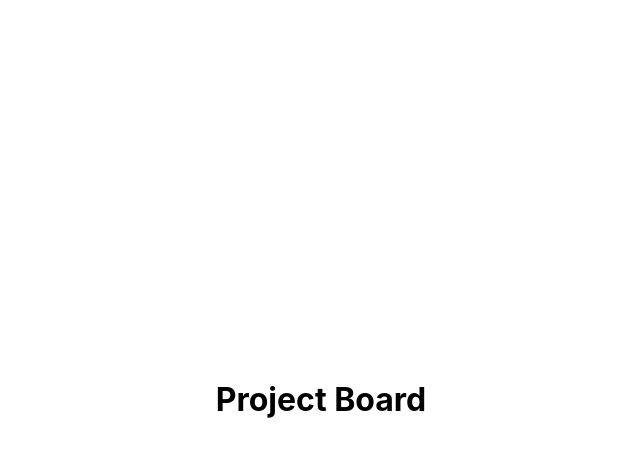
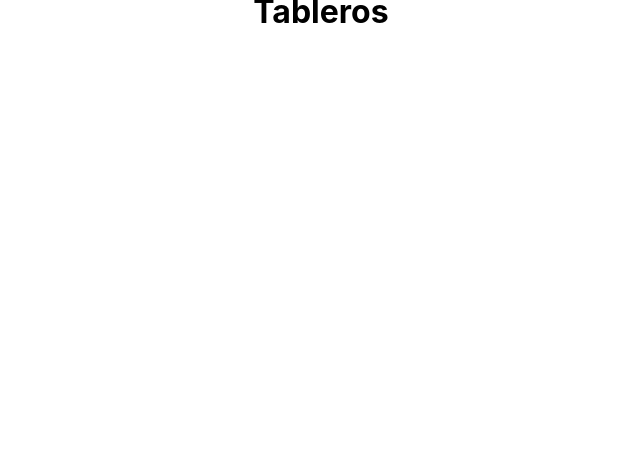
Before and after one commit to wltomv/project-board, a Vue app: page / in a window 1280 px wide. Shown: the top 456 px of the page, without its empty margins (319-959 px from the left). Built offline with nearby package versions, Linux system fonts and the light colour scheme.

Commit message:
Update home route

```diff
--- /dev/null
+++ b/src/pages/Home.vue
@@ -0,0 +1,16 @@
+<script></script>
+
+<template>
+  <div class="container">
+    <h1>Tableros</h1>
+  </div>
+</template>
+
+<style scoped>
+.container {
+  width: 100%;
+  display: flex;
+  justify-content: center;
+  align-items: center;
+}
+</style>
--- a/src/router/index.js
+++ b/src/router/index.js
@@ -1,12 +1,11 @@
 import { createRouter, createWebHistory } from "vue-router";
 
-import Hello from "../components/Hello.vue";
+import Home from "../pages/Home.vue";
 
 const routes = [
   {
     path: "/",
-    component: Hello,
-    props: { msg: "Project Board" },
+    component: Home,
   },
 ];
 
```
